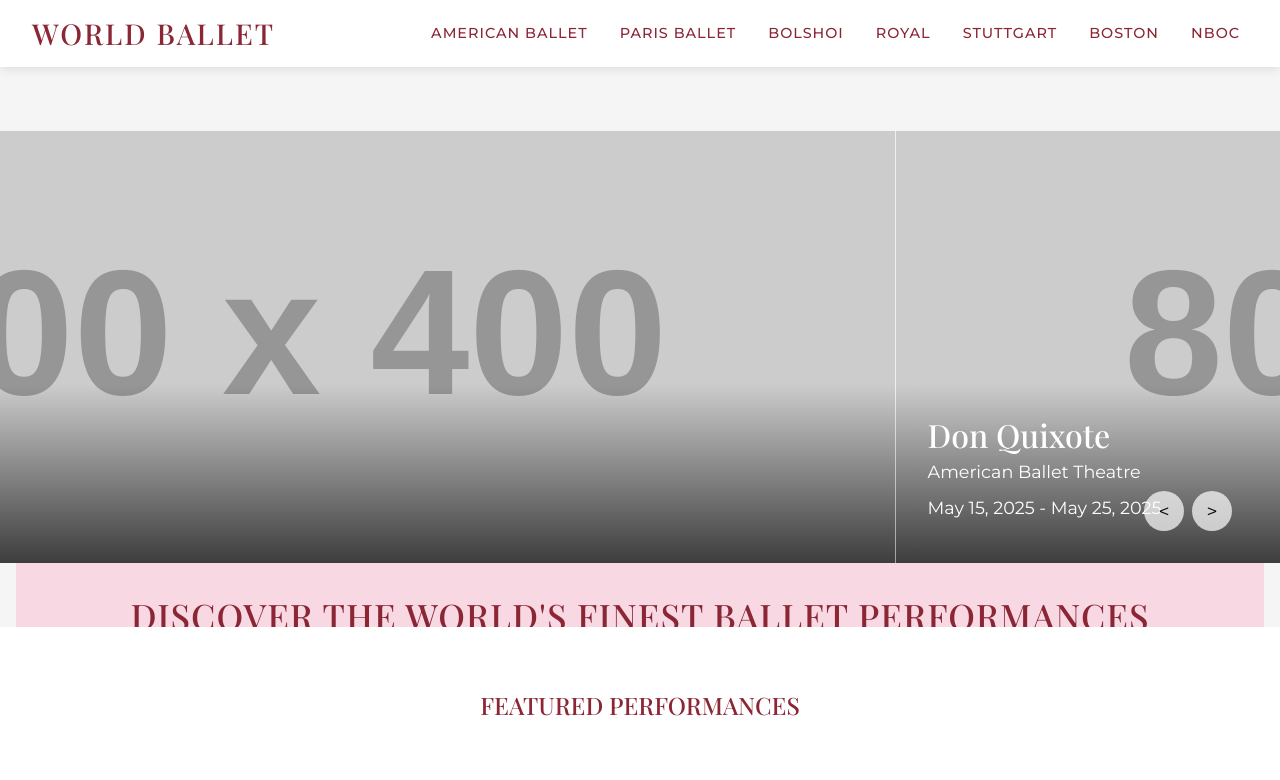
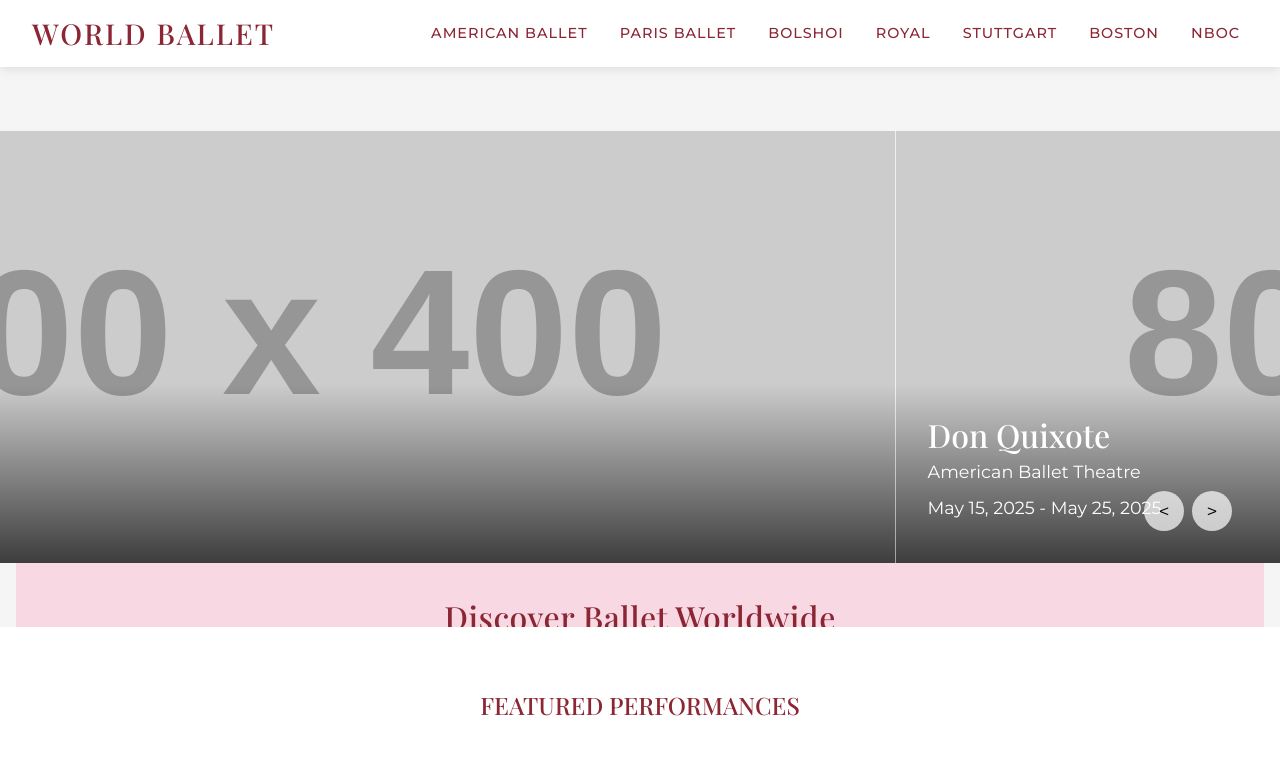
Before and after one commit to Makayla12345678/WorldBallet, a plain HTML site: page index.html in a window 1280 px wide. Shown: the top 780 px of the page. Drawn offline with nearby package versions, Linux system fonts and the light colour scheme; no server answers; placeholder pictures from the web are drawn by us.

Commit message:
Fix banner tagline display issue by changing to shorter text

```diff
--- a/css/styles.css
+++ b/css/styles.css
@@ -208,16 +208,31 @@ section {
     padding: var(--spacing-lg) var(--spacing-md);
     background-color: var(--color-primary);
     width: 100%;
-    overflow: hidden;
+    overflow: visible;
+    display: block;
+    box-sizing: border-box;
+}
+
+.tagline-container {
+    max-width: 800px;
+    margin: 0 auto;
+    padding: 0 var(--spacing-md);
 }
 
 .banner-tagline h2 {
-    font-size: 1.8rem;
-    letter-spacing: 1px;
-    margin-bottom: 0;
+    font-size: 1.6rem;
+    letter-spacing: 0.5px;
+    margin: 0 auto;
     white-space: normal;
     overflow-wrap: break-word;
     word-wrap: break-word;
+    line-height: 1.4;
+    display: inline-block;
+}
+
+.nowrap {
+    white-space: nowrap;
+    display: inline-block;
 }
 
 /* ===== FEATURED PERFORMANCES ===== */
@@ -427,13 +442,23 @@ footer {
     }
 
     .banner-tagline h2 {
-        font-size: 2.2rem;
+        font-size: 2rem;
     }
 }
 
 @media (max-width: 767px) {
     .banner-tagline h2 {
-        font-size: 1.5rem;
+        font-size: 1.4rem;
+    }
+
+    .tagline-container {
+        padding: 0 var(--spacing-sm);
+    }
+}
+
+@media (max-width: 480px) {
+    .banner-tagline h2 {
+        font-size: 1.2rem;
     }
 }
 
--- a/index.html
+++ b/index.html
@@ -38,7 +38,9 @@
             </div>
         </div>
         <div class="banner-tagline">
-            <h2>DISCOVER THE WORLD'S FINEST BALLET PERFORMANCES</h2>
+            <div class="tagline-container">
+                <h2>Discover Ballet Worldwide</h2>
+            </div>
         </div>
     </section>
 
```
